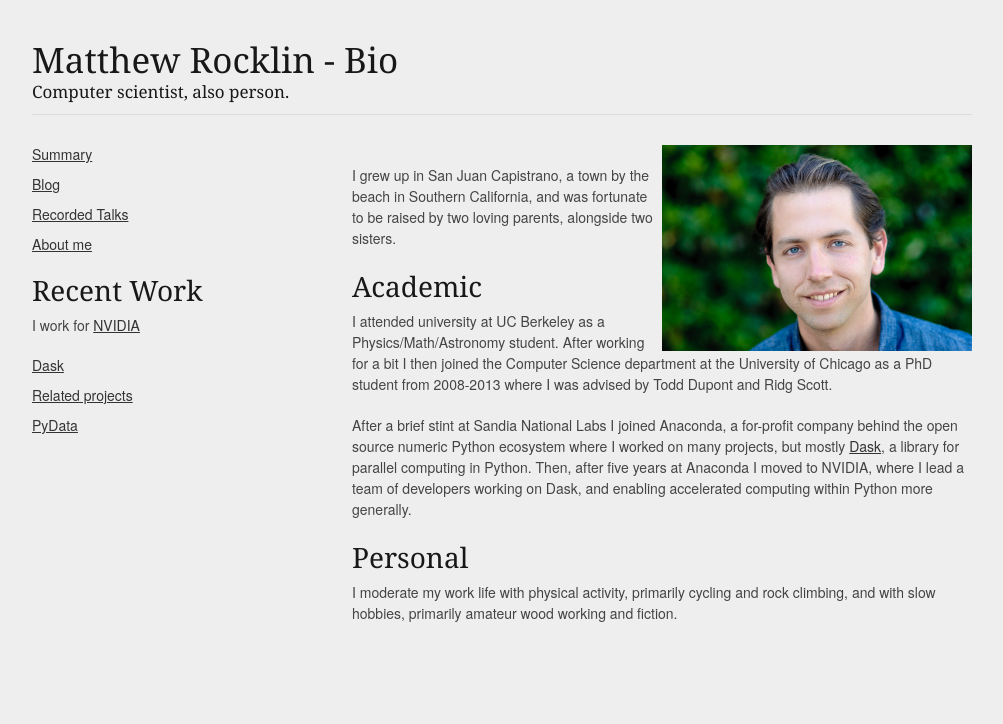
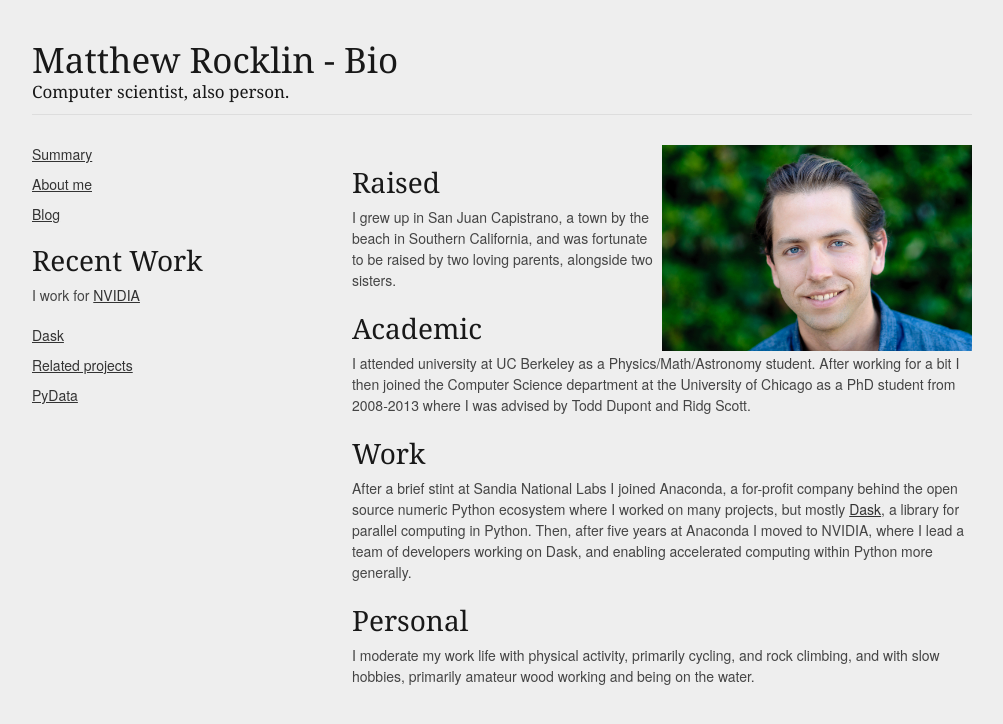
Before and after one commit to mrocklin/mrocklin.github.io, a Jekyll site: the page built from bio.md, in a window 1280 px wide. Shown: the top 724 px of the page, without its empty margins (138-1141 px from the left). Built offline with Jekyll 4.4.1, drawn with Linux system fonts in a browser that asks for light colours.

```diff
--- a/_includes/leftbar.md
+++ b/_includes/leftbar.md
@@ -1,7 +1,6 @@
 *   [Summary](/)
+*   [About me](/bio.html)
 *   [Blog](/blog/)
-*   [Recorded Talks](/talks.html)
-*   [About me](/bio.html)
 
 ### Recent Work
 
--- a/bio.md
+++ b/bio.md
@@ -9,6 +9,8 @@ title: Bio
      width="50%"
      align="right"/>
 
+### Raised
+
 I grew up in San Juan Capistrano, a town by the beach in Southern California,
 and was fortunate to be raised by two loving parents, alongside two sisters.
 
@@ -19,6 +21,8 @@ After working for a bit I then joined the Computer Science department
 at the University of Chicago as a PhD student from 2008-2013 where I was
 advised by Todd Dupont and Ridg Scott.
 
+### Work
+
 After a brief stint at Sandia National Labs I joined Anaconda,
 a for-profit company behind the open source numeric Python ecosystem where I
 worked on many projects, but mostly [Dask](https://dask.org), a library for
@@ -27,8 +31,8 @@ Then, after five years at Anaconda I moved to NVIDIA, where I lead a team of
 developers working on Dask, and enabling accelerated computing within Python
 more generally.
 
-
 ### Personal
 
-I moderate my work life with physical activity, primarily cycling and rock
-climbing, and with slow hobbies, primarily amateur wood working and fiction.
+I moderate my work life with physical activity, primarily cycling, and rock
+climbing, and with slow hobbies, primarily amateur wood working and being on
+the water.
```
Also changed, not shown: index.md (+1 -0 lines).
